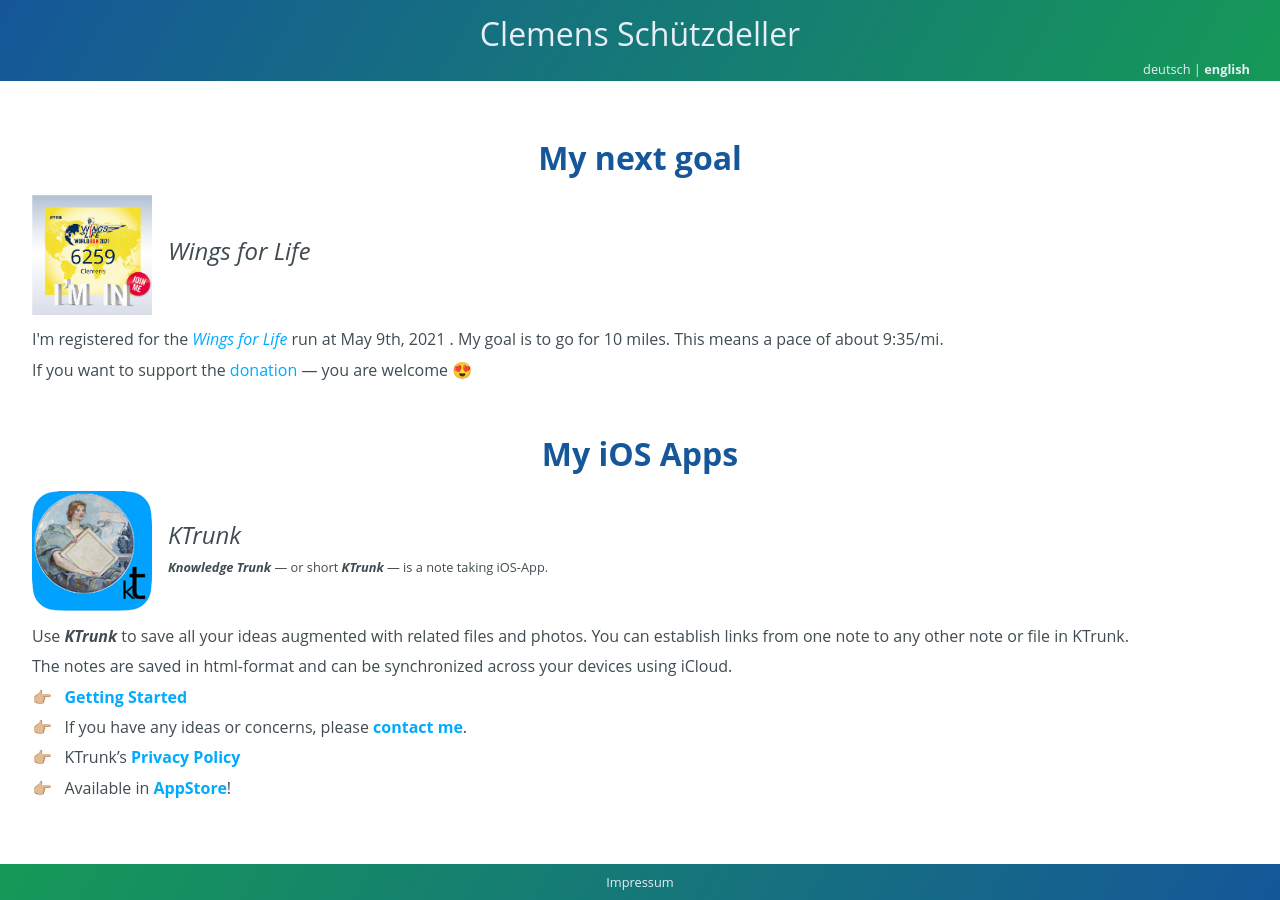
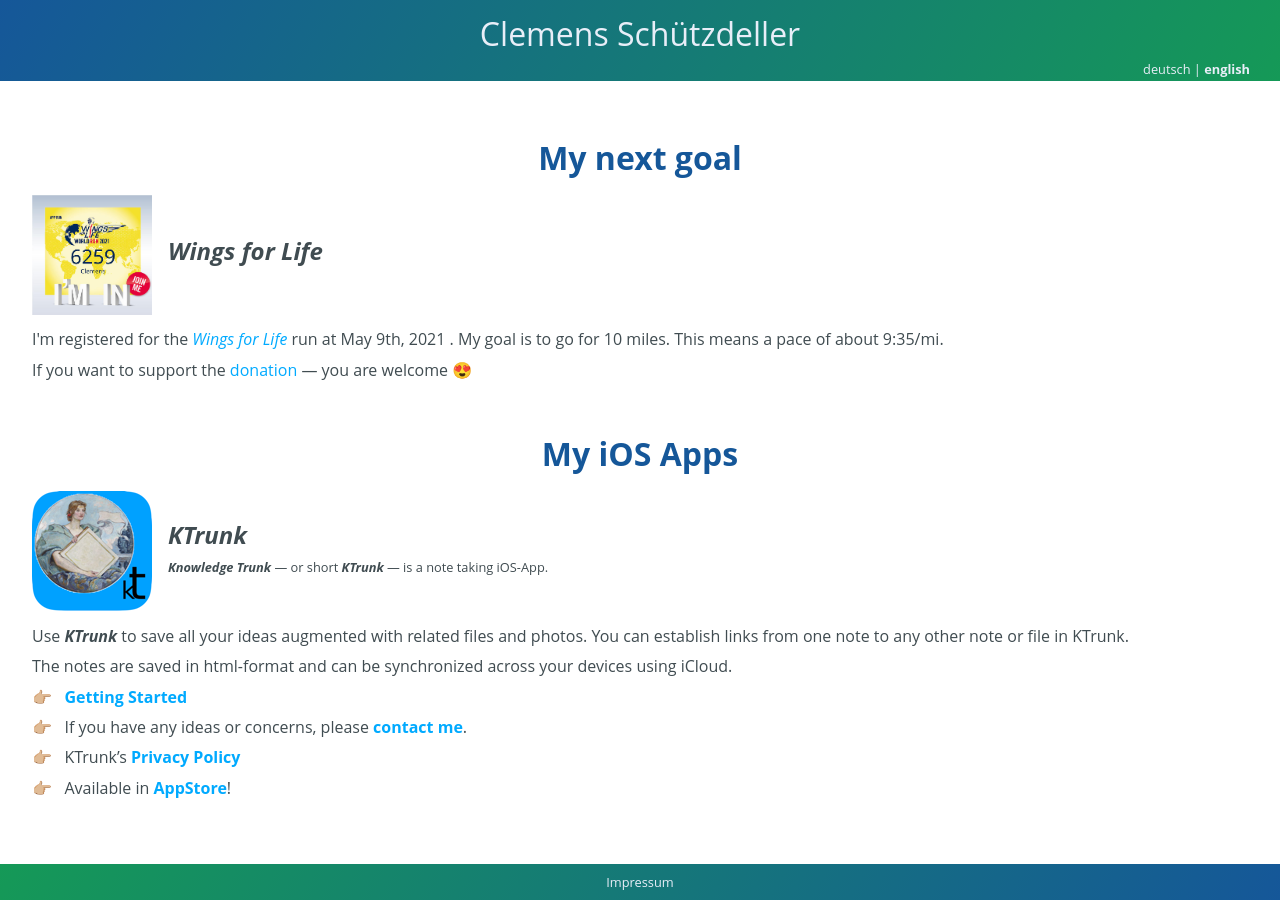
Before and after one commit to cs-LA/home, a Jekyll site: the page built from README.md, in a window 1280 px wide. Built offline with Jekyll 4.4.1, drawn with Linux system fonts in a browser that asks for light colours; our own code applies the rules of GitHub Pages for plain Markdown files.

Commit message:
Update default.html

```diff
--- a/_layouts/default.html
+++ b/_layouts/default.html
@@ -142,7 +142,7 @@
 
         .logoTitle {
           font-size: 1.5em;
-          font-weigth: bold;
+          font-weight: bold;
           font-style: italic;
         }
         .logoDescription {
```
